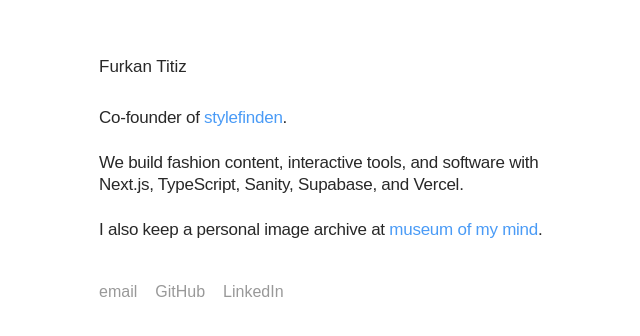
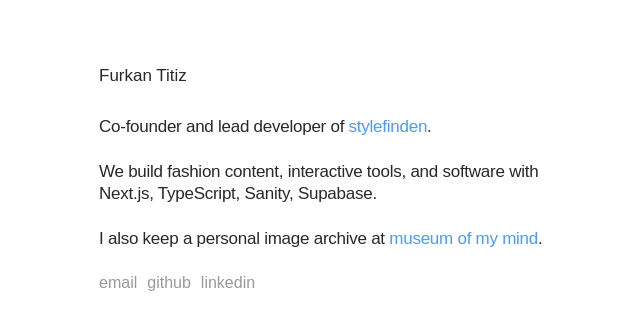
Before and after one commit to qrphy/homepage, a Next.js app: page / in a window 1280 px wide. Shown: the part 220-556 px from the top of the page, without its empty margins (306-946 px from the left). Built offline with nearby package versions, Linux system fonts and the light colour scheme.

Commit message:
refine personal profile copy

```diff
--- a/src/app/page.tsx
+++ b/src/app/page.tsx
@@ -16,10 +16,9 @@ export default function Home() {
             Furkan Titiz
           </h1>
         </header>
-
         <div className="mt-7 grid gap-[22px]">
           <p className={paragraphClass}>
-            Co-founder of{" "}
+            Co-founder and lead developer of{" "}
             <a
               href="https://stylefinden.com"
               target="_blank"
@@ -31,7 +30,7 @@ export default function Home() {
           </p>
           <p className={paragraphClass}>
             We build fashion content, interactive tools, and software with
-            Next.js, TypeScript, Sanity, Supabase, and Vercel.
+            Next.js, TypeScript, Sanity, Supabase.
           </p>
           <p className={paragraphClass}>
             I also keep a personal image archive at{" "}
@@ -45,8 +44,7 @@ export default function Home() {
             </a>.
           </p>
         </div>
-
-        <nav className="mt-[38px] flex gap-[18px]" aria-label="Links">
+        <nav className="mt-[20px] flex gap-[10px]" aria-label="Links">
           <a href="mailto:furkan@furkantitiz.dev" className={socialLinkClass}>
             email
           </a>
@@ -56,7 +54,7 @@ export default function Home() {
             rel="noopener noreferrer"
             className={socialLinkClass}
           >
-            GitHub
+            github
           </a>
           <a
             href="https://www.linkedin.com/in/furkan-titiz/"
@@ -64,7 +62,7 @@ export default function Home() {
             rel="noopener noreferrer"
             className={socialLinkClass}
           >
-            LinkedIn
+            linkedin
           </a>
         </nav>
       </article>
```
